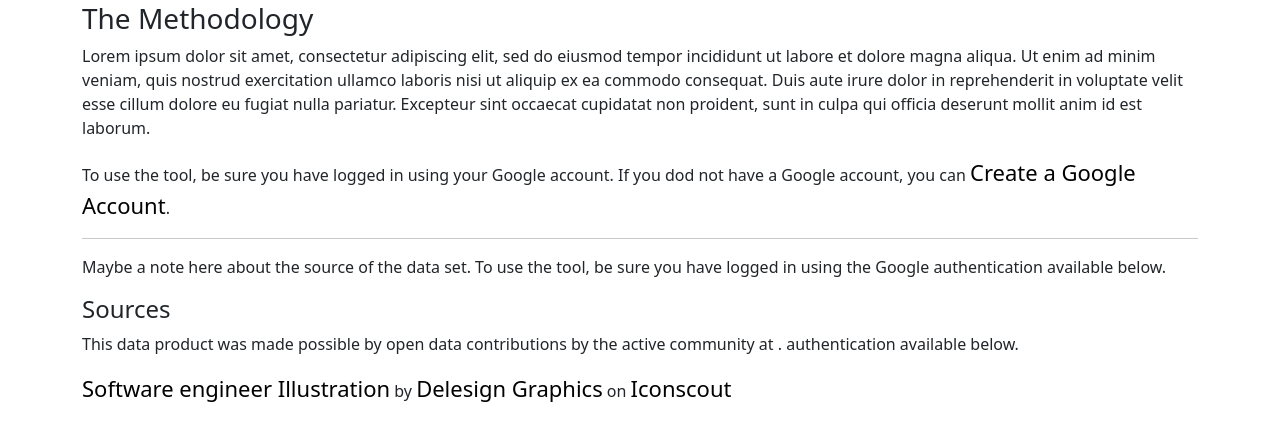
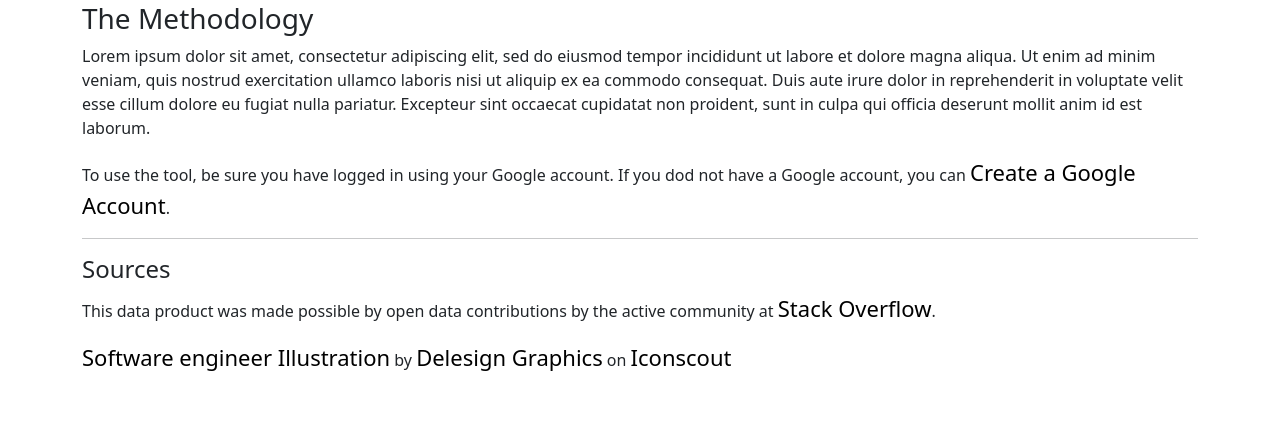
Before and after one commit to triple-crown-consulting/developer-salary-guide, a Flask app: page / in a window 1280 px wide. Shown: the part 767-1188 px from the top of the page. After the commit the page ends 1138 px from the top, so only its background shows below. Run offline with Flask 2, Linux system fonts and the light colour scheme; parts of the project's set-up code (start-up, migrations or seed data) failed here and were passed over.

Commit message:
Working on frontend styling

```diff
--- a/templates/about.html
+++ b/templates/about.html
@@ -34,13 +34,13 @@
         pariatur. Excepteur sint occaecat cupidatat non proident, sunt in culpa qui officia deserunt mollit anim id est
         laborum.</p>
 
-    <p>To use the tool, be sure you have logged in using your Google account. If you dod not have a Google account, you can <a href="https://accounts.google.com/Signup" target="_blank">Create a Google Account</a>.</p>
+    <p>To use the tool, be sure you have logged in using your Google account. If you dod not have a Google account, you
+        can <a href="https://accounts.google.com/Signup" target="_blank">Create a Google Account</a>.</p>
     <hr>
-    <p>Maybe a note here about the source of the data set. To use the tool, be sure you have logged in using the Google
-        authentication available below.</p>
+
     <h4>Sources</h4>
-    <p>This data product was made possible by open data contributions by the active community at .
-        authentication available below.</p>
+    <p>This data product was made possible by open data contributions by the active community at <a
+            href="https://stackoverflow.com/" target="_blank">Stack Overflow</a>.</p>
     <p><a href="https://iconscout.com/illustrations/software-engineer" target="_blank">Software engineer
         Illustration</a> by <a href="https://iconscout.com/contributors/delesign">Delesign Graphics</a> on <a
             href="https://iconscout.com">Iconscout</a></p>
```
